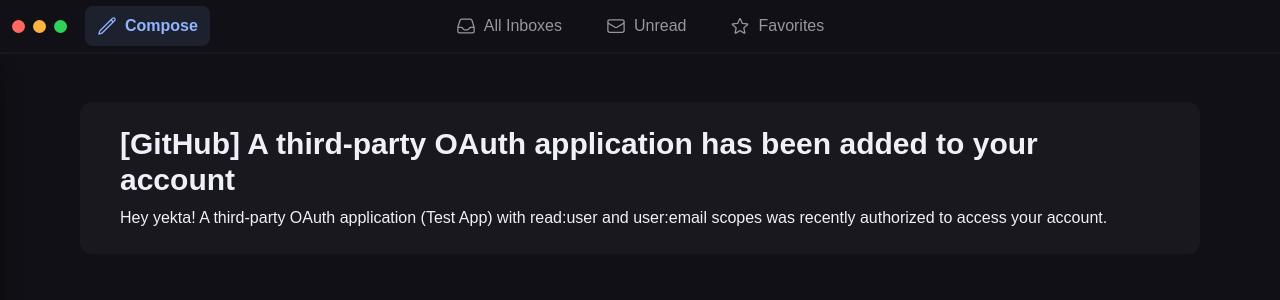
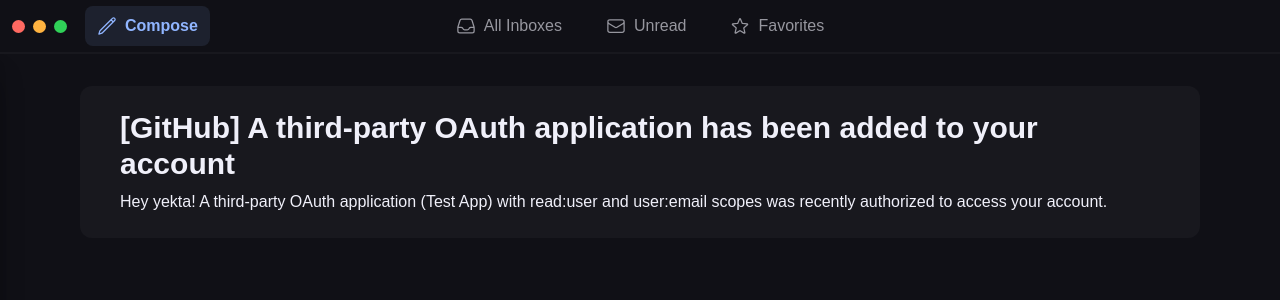
Before and after one commit to yekta/unseal, a Next.js app: page /inbox/1 in a window 1280 px wide. Shown: the top 300 px of the page. Built offline with nearby package versions, Linux system fonts and the light colour scheme.

Commit message:
Padding tweaks

```diff
--- a/src/app/inbox/[id]/page.tsx
+++ b/src/app/inbox/[id]/page.tsx
@@ -1,8 +1,7 @@
 "use client";
 
 import InboxHotkeyProvider from "@app/inbox/[id]/InboxHotkeyProvider";
-import { TEmailLineProps } from "@components/EmailLine/EmailLine";
-import { emails, favoritedEmails, unreadEmails } from "@ts/email";
+import { TEmail, emails, favoritedEmails, unreadEmails } from "@ts/email";
 import Link from "next/link";
 import { useSearchParams } from "next/navigation";
 
@@ -11,7 +10,7 @@ export default function Page({ params }: { params: { id: string } }) {
   const email = emails.find((email) => email.id === id);
   const searchParams = useSearchParams();
   const from = searchParams.get("from") || "/";
-  let selectedEmails: TEmailLineProps[];
+  let selectedEmails: TEmail[];
   if (from === "/unread") {
     selectedEmails = unreadEmails;
   } else if (from === "/favorites") {
@@ -27,7 +26,7 @@ export default function Page({ params }: { params: { id: string } }) {
             href={from}
             className="flex-1 min-w-[4rem] min-h-full cursor-default"
           />
-          <div className="w-full max-w-6xl flex md:px-4 flex-col relative pt-12 pb-24">
+          <div className="w-full max-w-6xl flex md:px-4 flex-col relative pt-8 pb-24">
             <div className="w-full bg-c-bg-secondary flex flex-col py-6 px-10 rounded-xl">
               <h1 className="w-full font-bold text-3xl">{email?.title}</h1>
               <p className="mt-2">{email?.body}</p>
--- a/src/components/EmailList.tsx
+++ b/src/components/EmailList.tsx
@@ -1,8 +1,9 @@
 "use client";
 
-import { EmailLine, TEmailLineProps } from "@components/EmailLine/EmailLine";
+import { EmailLine } from "@components/EmailLine/EmailLine";
 import { useInfiniteQuery } from "@tanstack/react-query";
 import { useVirtualizer } from "@tanstack/react-virtual";
+import { TEmail } from "@ts/email";
 import { getGroupLabelByDate } from "@ts/helpers/getGroupLabelByDate";
 import { TEmailFilter, getEmails } from "@ts/queries/getEmails";
 import { useEffect, useRef } from "react";
@@ -24,7 +25,7 @@ export default function EmailList({ filter }: { filter: TEmailFilter }) {
 
   const allEmails = data ? data.pages.flatMap((d) => d.emails) : [];
   let lastDateLabel: string | undefined = undefined;
-  let rows: (TEmailLineProps | string)[] = [];
+  let rows: (TEmail | string)[] = [];
   for (let i = 0; i < allEmails.length; i++) {
     const email = allEmails[i];
     const dateLabel = getGroupLabelByDate(new Date(email.date));
@@ -74,7 +75,7 @@ export default function EmailList({ filter }: { filter: TEmailFilter }) {
   ) : (
     <div
       ref={parentRef}
-      className="w-full flex-1 flex justify-center pt-6 pb-24 overflow-auto"
+      className="w-full flex-1 flex justify-center pb-24 overflow-auto"
     >
       <div
         style={{
```
